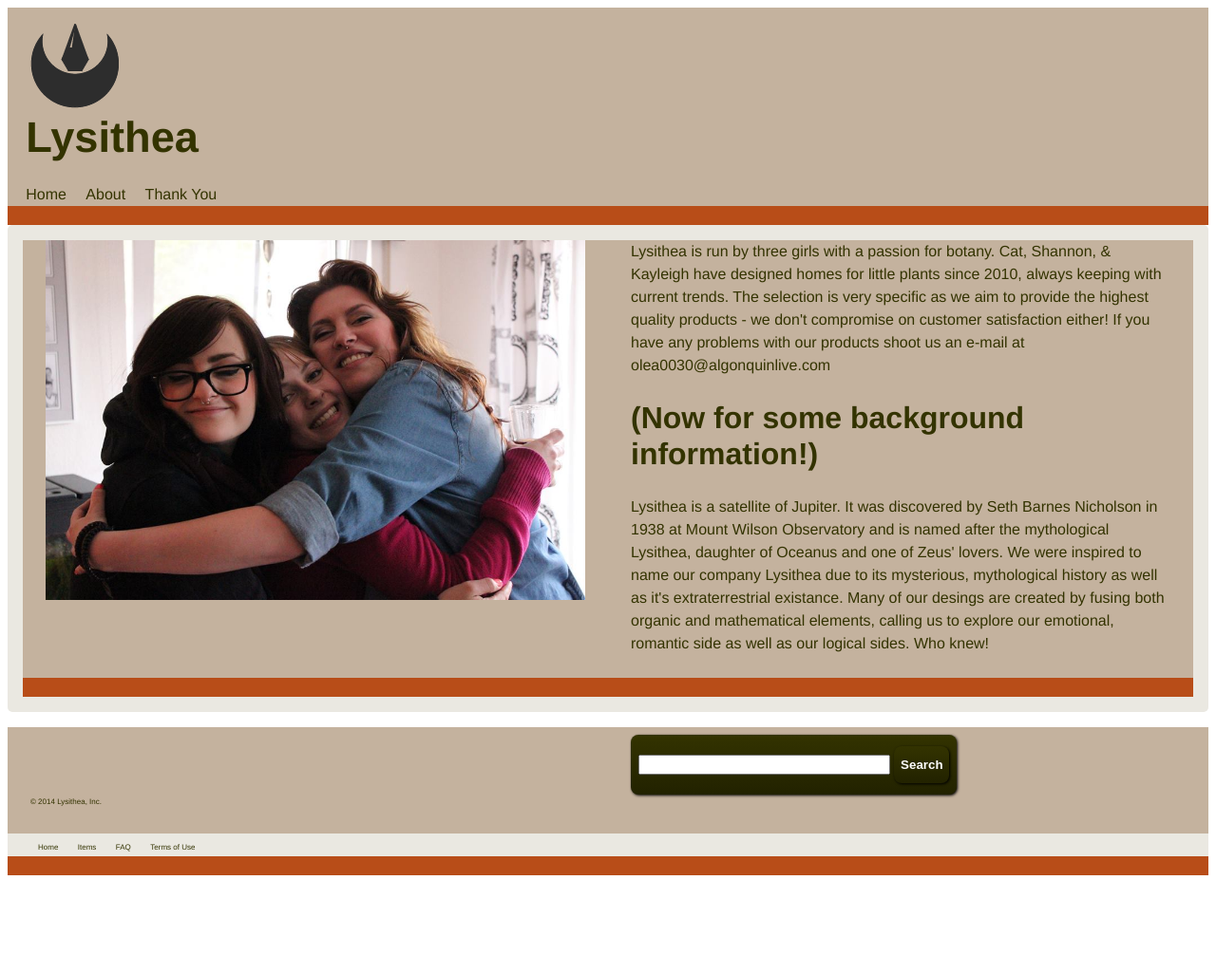
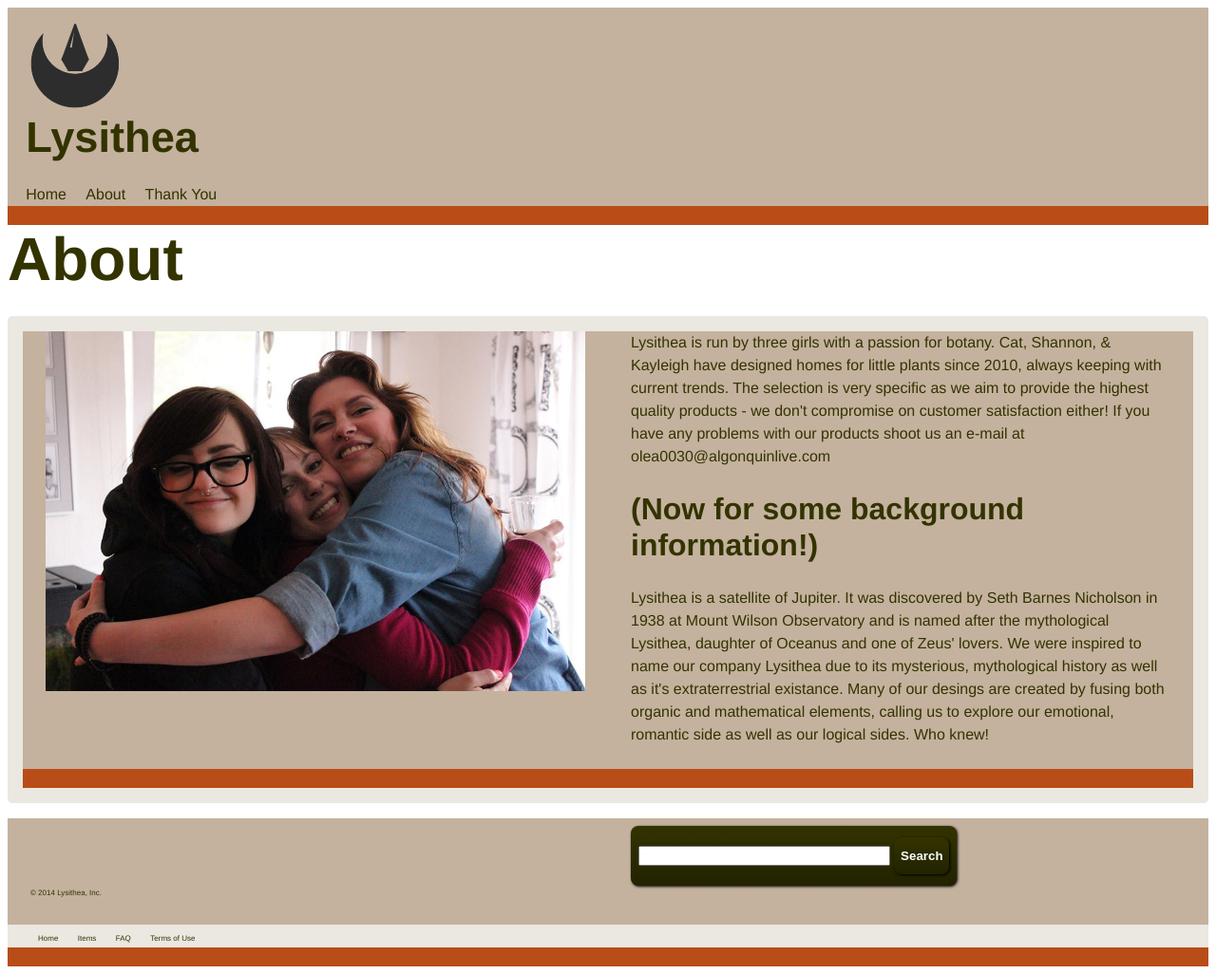
Before and after one commit to ccaterinaghost/ecommerce-website, a Jekyll site: the page built from about.html, in a window 1280 px wide. Shown: the whole page at 95% size. Built offline with Jekyll 4.4.1, drawn with Linux system fonts in a browser that asks for light colours; Markdown is read by kramdown in place of the engine named in the settings; before the commit the page ends 930 px from its top, so only the background shows below that.

Commit message:
edited default

```diff
--- a/_layouts/default.html
+++ b/_layouts/default.html
@@ -2,7 +2,7 @@
 <html lang="en-ca">
 <head>
   <meta charset="utf-8">
-  <title>Lysithea</title>
+  <title>{{page.title}} · Lysithea</title>
   <meta name="handheldfriendly" content="true">
   <meta name="mobileoptimized" content="240">
   <meta name="viewport" content="width=device-width,initial-scale=1">
@@ -30,12 +30,18 @@
 				<h3>Lysithea</h3>
 			</div>
 			<div class="link-bar unit gutter unit-s-1 unit-m-37-5 unit-l-1-2">
-				<a class="nav" href="{{site.baseurl}}/">Home</a>
-				<a class="nav" href="{{site.baseurl}}/about/">About</a>
-				<a class="nav" href="{{site.baseurl}}/thank-you/">Thank You</a>
+				<a class="nav {% if page.url == '/' %}current{% endif %}" href="{{site.baseurl}}/">Home</a>
+				<a class="nav {% if page.url == '/about/' %}current{% endif %}" href="{{site.baseurl}}/about/">About</a>
+				<a class="nav {% if page.url == '/thank-you/' %}current{% endif %}" href="{{site.baseurl}}/thank-you/">Thank You</a>
 			</div>
 		</div>
 	</header>
+
+{% if page.showbanner %}
+<div class="banner">
+	<h2>{{page.bannertext}}</h2>
+</div>
+{% endif %}
 
 {{content}}
 
```
